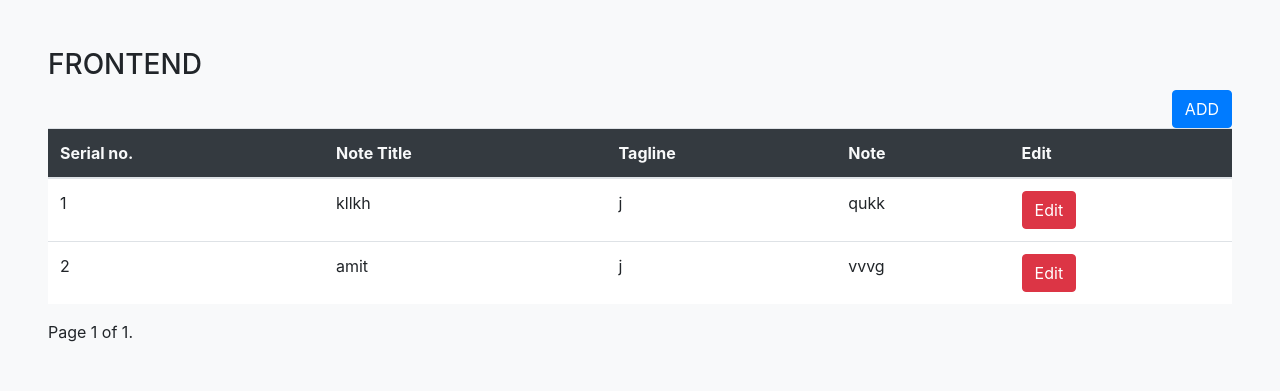
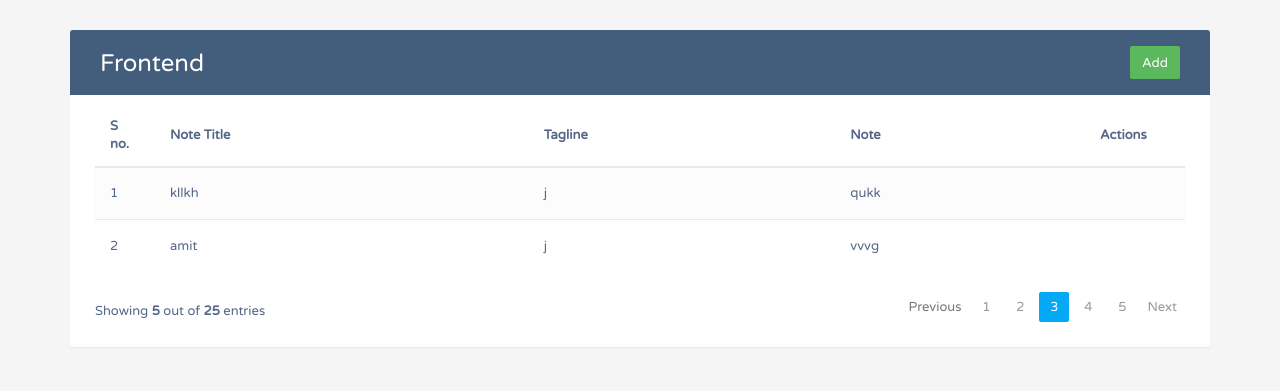
Before and after one commit to vkmaury/frontend1, a Django app: page / in a window 1280 px wide. Shown: the top 391 px of the page. Run offline with Django 3.2, Linux system fonts and the light colour scheme; data comes from the database, SQL or seed files in the repository; both versions use the stored data as it was after the commit; some libraries are stand-ins or nearby versions.

Commit message:
new changes

```diff
--- a/frontend/frontendapp/models.py
+++ b/frontend/frontendapp/models.py
@@ -5,3 +5,6 @@ class front_end(models.Model):
     note_title = models.CharField(max_length=120)
     tag_line = models.CharField(max_length=122)
     note = models.CharField(max_length=100)
+
+    def __str__(self):
+        return self.note_title
--- a/frontend/frontendapp/templates/home.html
+++ b/frontend/frontendapp/templates/home.html
@@ -1,210 +1,381 @@
 <!DOCTYPE html>
 <html lang="en">
 <head>
-    <meta charset="UTF-8">
-    <title>frontend</title>
-    <meta name="viewport" content="width=device-width,initial-scale=1,shrink-to-fit=no">
-    <link rel="stylesheet" href="https://cdn.jsdelivr.net/npm/bootstrap@4.6.2/dist/css/bootstrap.min.css"
-          integrity="sha384-xOolHFLEh07PJGoPkLv1IbcEPTNtaed2xpHsD9ESMhqIYd0nLMwNLD69Npy4HI+N" crossorigin="anonymous">
-    <script src="https://cdn.jsdelivr.net/npm/jquery@3.5.1/dist/jquery.slim.min.js"
-            integrity="sha384-DfXdz2htPH0lsSSs5nCTpuj/zy4C+OGpamoFVy38MVBnE+IbbVYUew+OrCXaRkfj"
-            crossorigin="anonymous"></script>
-    <script src="https://cdn.jsdelivr.net/npm/bootstrap@4.6.2/dist/js/bootstrap.bundle.min.js"
-            integrity="sha384-Fy6S3B9q64WdZWQUiU+q4/2Lc9npb8tCaSX9FK7E8HnRr0Jz8D6OP9dO5Vg3Q9ct"
-            crossorigin="anonymous"></script>
+<meta charset="utf-8">
+<meta http-equiv="X-UA-Compatible" content="IE=edge">
+<meta name="viewport" content="width=device-width, initial-scale=1">
+<title>Bootstrap CRUD Data Table for Database with Modal Form</title>
+<link rel="stylesheet" href="https://fonts.googleapis.com/css?family=Roboto|Varela+Round">
+<link rel="stylesheet" href="https://fonts.googleapis.com/icon?family=Material+Icons">
+<link rel="stylesheet" href="https://maxcdn.bootstrapcdn.com/font-awesome/4.7.0/css/font-awesome.min.css">
+<link rel="stylesheet" href="https://maxcdn.bootstrapcdn.com/bootstrap/3.3.7/css/bootstrap.min.css">
+<script src="https://ajax.googleapis.com/ajax/libs/jquery/1.12.4/jquery.min.js"></script>
+<script src="https://maxcdn.bootstrapcdn.com/bootstrap/3.3.7/js/bootstrap.min.js"></script>
     <style>
-    @media only screen and (max-width:800px){
-    #no-more-tables tbody,
-    #no-more-tables tr,
-    #no-more-tables td{
-             display:block;
+         body {
+        color: #566787;
+		background: #f5f5f5;
+		font-family: 'Varela Round', sans-serif;
+		font-size: 13px;
 	}
-    #no-more-tables thead tr{
-              position:absolute;
-              top: -9999px;
-              left: -9999px;
+	.table-wrapper {
+        background: #fff;
+        padding: 20px 25px;
+        margin: 30px 0;
+		border-radius: 3px;
+        box-shadow: 0 1px 1px rgba(0,0,0,.05);
     }
-    #no-more-tables td{
+	.table-title {
+		padding-bottom: 15px;
+		background: #435d7d;
+		color: #fff;
+		padding: 16px 30px;
+		margin: -20px -25px 10px;
+		border-radius: 3px 3px 0 0;
+    }
+    .table-title h2 {
+		margin: 5px 0 0;
+		font-size: 24px;
+	}
+	.table-title .btn-group {
+		float: right;
+	}
+	.table-title .btn {
+		color: #fff;
+		float: right;
+		font-size: 13px;
+		border: none;
+		min-width: 50px;
+		border-radius: 2px;
+		border: none;
+		outline: none !important;
+		margin-left: 10px;
+	}
+	.table-title .btn i {
+		float: left;
+		font-size: 21px;
+		margin-right: 5px;
+	}
+	.table-title .btn span {
+		float: left;
+		margin-top: 2px;
+	}
+    table.table tr th, table.table tr td {
+        border-color: #e9e9e9;
+		padding: 12px 15px;
+		vertical-align: middle;
+    }
+	table.table tr th:first-child {
+		width: 60px;
+	}
+	table.table tr th:last-child {
+		width: 100px;
+	}
+    table.table-striped tbody tr:nth-of-type(odd) {
+    	background-color: #fcfcfc;
+	}
+	table.table-striped.table-hover tbody tr:hover {
+		background: #f5f5f5;
+	}
+    table.table th i {
+        font-size: 13px;
+        margin: 0 5px;
+        cursor: pointer;
+    }
+    table.table td:last-child i {
+		opacity: 0.9;
+		font-size: 22px;
+        margin: 0 5px;
+    }
+	table.table td a {
+		font-weight: bold;
+		color: #566787;
+		display: inline-block;
+		text-decoration: none;
+		outline: none !important;
+	}
+	table.table td a:hover {
+		color: #2196F3;
+	}
+	table.table td a.edit {
+        color: #FFC107;
+    }
+    table.table td a.delete {
+        color: #F44336;
+    }
+    table.table td i {
+        font-size: 19px;
+    }
+	table.table .avatar {
+		border-radius: 50%;
+		vertical-align: middle;
+		margin-right: 10px;
+	}
+    .pagination {
+        float: right;
+        margin: 0 0 5px;
+    }
+    .pagination li a {
+        border: none;
+        font-size: 13px;
+        min-width: 30px;
+        min-height: 30px;
+        color: #999;
+        margin: 0 2px;
+        line-height: 30px;
+        border-radius: 2px !important;
+        text-align: center;
+        padding: 0 6px;
+    }
+    .pagination li a:hover {
+        color: #666;
+    }
+    .pagination li.active a, .pagination li.active a.page-link {
+        background: #03A9F4;
+    }
+    .pagination li.active a:hover {
+        background: #0397d6;
+    }
+	.pagination li.disabled i {
+        color: #ccc;
+    }
+    .pagination li i {
+        font-size: 16px;
+        padding-top: 6px
+    }
+    .hint-text {
+        float: left;
+        margin-top: 10px;
+        font-size: 13px;
+    }
+	/* Custom checkbox */
+	.custom-checkbox {
 		position: relative;
-               padding-left:50%;
 	}
-    #no-more-tables td:before{
-               content: attr(data-title);
+	.custom-checkbox input[type="checkbox"] {
+		opacity: 0;
+		position: absolute;
+		margin: 5px 0 0 3px;
+		z-index: 9;
+	}
+	.custom-checkbox label:before{
+		width: 18px;
+		height: 18px;
+	}
+	.custom-checkbox label:before {
+		content: '';
+		margin-right: 10px;
+		display: inline-block;
+		vertical-align: text-top;
+		background: white;
+		border: 1px solid #bbb;
+		border-radius: 2px;
+		box-sizing: border-box;
+		z-index: 2;
+	}
+	.custom-checkbox input[type="checkbox"]:checked + label:after {
+		content: '';
 		position: absolute;
 		left: 6px;
-               font-weight: bold;
+		top: 3px;
+		width: 6px;
+		height: 11px;
+		border: solid #000;
+		border-width: 0 3px 3px 0;
+		transform: inherit;
+		z-index: 3;
+		transform: rotateZ(45deg);
 	}
-    #no-more-tables tr{
-                border-bottom:1px solid #ccc;
+	.custom-checkbox input[type="checkbox"]:checked + label:before {
+		border-color: #03A9F4;
+		background: #03A9F4;
 	}
+	.custom-checkbox input[type="checkbox"]:checked + label:after {
+		border-color: #fff;
 	}
-
-
-
-
-
-
-
-
-
-
+	.custom-checkbox input[type="checkbox"]:disabled + label:before {
+		color: #b8b8b8;
+		cursor: auto;
+		box-shadow: none;
+		background: #ddd;
+	}
+	/* Modal styles */
+	.modal .modal-dialog {
+		max-width: 400px;
+	}
+	.modal .modal-header, .modal .modal-body, .modal .modal-footer {
+		padding: 20px 30px;
+	}
+	.modal .modal-content {
+		border-radius: 3px;
+	}
+	.modal .modal-footer {
+		background: #ecf0f1;
+		border-radius: 0 0 3px 3px;
+	}
+    .modal .modal-title {
+        display: inline-block;
+    }
+	.modal .form-control {
+		border-radius: 2px;
+		box-shadow: none;
+		border-color: #dddddd;
+	}
+	.modal textarea.form-control {
+		resize: vertical;
+	}
+	.modal .btn {
+		border-radius: 2px;
+		min-width: 100px;
+	}
+	.modal form label {
+		font-weight: normal;
+	}
     </style>
 </head>
   <body>
-{% if msg %}
-<div class="alert alert-warning alert-dismissible fade show" role="alert">
-    <strong>Success!</strong> {{msg}}.
-    <button type="button" class="close" data-dismiss="alert" aria-label="Close">
-        <span aria-hidden="true">&times;</span>
-    </button>
+    <div class="container">
+        <div class="table-wrapper">
+            <div class="table-title">
+                <div class="row">
+                    <div class="col-sm-6">
+						<h2>Frontend</h2>
 					</div>
-{% endif %}
+					<div class="col-sm-6">
+						<a href="#addEmployeeModal" class="btn btn-success" data-toggle="modal"> <span>Add</span></a>
+                    </div>
+                </div>
+            </div>
+            <table class="table table-striped table-hover">
+                <thead>
+                    <tr>
+                        <th>S no.</th>
+                        <th>Note Title</th>
+                        <th>Tagline</th>
+						<th>Note</th>
+                        <th>Actions</th>
+                    </tr>
+                </thead>
+                <tbody>
+                {% for i in data %}
+                    <tr>
+                        <td>{{forloop.counter}} </td>
+                        <td>{{i.note_title}}</td>
+                        <td>{{i.tag_line}}</td>
+						<td>{{i.note}}</td>
 
-
-<section class="bg-light p-5">
-    <h3>FRONTEND</h3>
-    <div class="float-right">
-        <form action="save" method="POST">
-            {% csrf_token %}
-            <button type="button" class="btn btn-primary" data-toggle="modal" data-target="#exampleModal">
-                ADD
-            </button>
-
-            <!-- Modal -->
-            <div class="modal fade" id="exampleModal" tabindex="-1" aria-labelledby="exampleModalLabel"
-                 aria-hidden="true">
+                        <td>
+                            <a href="#editEmployeeModal-{{ forloop.counter }}" class="edit" data-toggle="modal"><i class="material-icons" data-toggle="tooltip" title="Edit">&#xE254;</i></a>
+                            <a href="#deleteEmployeeModal-{{ forloop.counter }}" class="delete" data-toggle="modal"><i class="material-icons" data-toggle="tooltip" title="Delete">&#xE872;</i></a>
+                        </td>
+                    </tr>
+                {% endfor %}
+                </tbody>
+            </table>
+			<div class="clearfix">
+                <div class="hint-text">Showing <b>5</b> out of <b>25</b> entries</div>
+                <ul class="pagination">
+                    <li class="page-item disabled"><a href="#">Previous</a></li>
+                    <li class="page-item"><a href="#" class="page-link">1</a></li>
+                    <li class="page-item"><a href="#" class="page-link">2</a></li>
+                    <li class="page-item active"><a href="#" class="page-link">3</a></li>
+                    <li class="page-item"><a href="#" class="page-link">4</a></li>
+                    <li class="page-item"><a href="#" class="page-link">5</a></li>
+                    <li class="page-item"><a href="#" class="page-link">Next</a></li>
+                </ul>
+            </div>
+        </div>
+    </div>
+	<!-- add Modal HTML -->
+	<div id="addEmployeeModal" class="modal fade">
 		<div class="modal-dialog">
 			<div class="modal-content">
+				<form action="save"  method="POST">
+					{% csrf_token %}
 					<div class="modal-header">
-                            <h5 class="modal-title" id="exampleModalLabel">Add Notes</h5>
-                            <button type="button" class="close" data-dismiss="modal" aria-label="Close">
-                                <span aria-hidden="true">&times;</span>
-                            </button>
+						<h4 class="modal-title">Add Note</h4>
+						<button type="button" class="close" data-dismiss="modal" aria-hidden="true">&times;</button>
 					</div>
 					<div class="modal-body">
-
 						<div class="form-group">
-                                <label for="title">Note Title</label>
-                                <input type="text" name="title" class="form-control" id="title"
-                                       aria-describedby="emailHelp" placeholder="Note Title">
+							<label>Note Title</label>
+							<input type="text"  name="nm"   class="form-control" required>
 						</div>
 						<div class="form-group">
-                                <label for="tag">Tagline</label>
-                                <input type="text" name="tag" class="form-control" id="tag" placeholder="Tagline">
+							<label>Tagline</label>
+							<input type="text" name="tg" class="form-control" required>
 						</div>
 						<div class="form-group">
-                                <label for="note">Note</label>
-                                <textarea type="textarea" name="note" class="form-control" id="note"
-                                          placeholder="Note"></textarea>
-                            </div>
-                            <button type="submit" class="btn btn-primary">Submit</button>
-        </form>
+							<label>Note</label>
+							<textarea class="form-control" name="nt" required></textarea>
 						</div>
 
 					</div>
+					<div class="modal-footer">
+						<input type="button" class="btn btn-default" data-dismiss="modal" value="Cancel">
+						<input type="submit" class="btn btn-success" value="Add">
+					</div>
+				</form>
 			</div>
 		</div>
 	</div>
-    <div class="table-responsive" id="no-more-tables">
-        <table class="table bg-white">
-            <thead class="bg-dark text-light">
-            <tr>
-                <th>Serial no.</th>
-                <th>Note Title</th>
-                <th>Tagline</th>
-                <th>Note</th>
-                <th>Edit</th>
-            </tr>
-            </thead>
-            <tbody>
-            {% if data == "0" %}
-            <tr>
-                <td colspan="6" align="center">
-                    Data Not Found
-                </td>
-            </tr>
-            {% endif%}
-
+	<!-- Edit Modal HTML -->
 	{% for i in data %}
-            <tr>
-
-                <td data-title="Serial no.">{{forloop.counter}}</td>
-                <td data-title="Note Title">{{ i.note_title}}</td>
-                <td data-title="Tagline">{{ i.tag_line}}</td>
-                <td data-title="Note">{{ i.note }}</td>
-                <td data-title="Edit">
-                    <form action="update" method="POST">
-                        {% csrf_token %}
-                        <button type="button" class="btn btn-danger" data-toggle="modal" data-target="#exampleModal1">
-                            Edit
-                        </button>
-
-
-                        <!-- Modal -->
-                        <div class="modal fade" id="exampleModal1" tabindex="-1" aria-labelledby="exampleModalLabel"
-                             aria-hidden="true">
+	<div id="editEmployeeModal-{{ forloop.counter }}" class="modal fade">
 		<div class="modal-dialog">
 			<div class="modal-content">
+				<form action="/update/{{i.id}}" method="POST">
+					{% csrf_token %}
 					<div class="modal-header">
-                                        <h5 class="modal-title" id="exampleModalLabel1">Update Note</h5>
-                                        <button type="button" class="close" data-dismiss="modal" aria-label="Close">
-                                            <span aria-hidden="true">&times;</span>
-                                        </button>
+						<h4 class="modal-title">Edit Note</h4>
+						<button type="button" class="close" data-dismiss="modal" aria-hidden="true">&times;</button>
 					</div>
 					<div class="modal-body">
-
 						<div class="form-group">
-                                            <label for="title_edit">Note Title</label>
-                                            <input type="title" name="title_edit" class="form-control" id="title_edit"
-                                                   placeholder="Note Title">
+							<label>Note Title</label>
+							<input type="text" name="nm" value="{{i.note_title}}" class="form-control" required>
 						</div>
 						<div class="form-group">
-                                            <label for="tag_edit">Tagline</label>
-                                            <input type="tagline" name="tag_edit" class="form-control" id="tag_edit"
-                                                   placeholder="TagLine">
+							<label>Tagline</label>
+							<input type="text" name="tg" value="{{i.tag_line}}" class="form-control" required>
 						</div>
-
 						<div class="form-group">
-                                            <label for="note_edit">Note</label>
-                                            <textarea class="form-control" name="note_edit" id="note_edit"
-                                                      placeholder="Note"></textarea>
-                                        </div>
-                                        <button type="submit" class="btn btn-primary">Edit</button>
-                    </form>
-
+							<label>Note</label>
+							<textarea class="form-control" name="nt" required>{{i.note}}</textarea>
 						</div>
 
 					</div>
+					<div class="modal-footer">
+						<input type="button" class="btn btn-default" data-dismiss="modal" value="Cancel">
+						<input type="submit" class="btn btn-info" value="Save">
 					</div>
-
-    </td>
-
-    </tr>
-
+				</form>
+			</div>
+		</div>
+	</div>
 	{% endfor %}
-
-    </tbody>
-    </table>
-
+	<!-- Delete Modal HTML -->
+	{% for i in data %}
+	<div id="deleteEmployeeModal-{{forloop.counter}}" class="modal fade">
+		<div class="modal-dialog">
+			<div class="modal-content">
+				<form>
+					<div class="modal-header">
+						<h4 class="modal-title">Delete Employee</h4>
+						<button type="button" class="close" data-dismiss="modal" aria-hidden="true">&times;</button>
 					</div>
-    <div class="pagination">
-    <span class="step-links">
-        {% if data.has_previous %}
-            <a href="?page=1">&laquo; first</a>
-            <a href="?page={{ data.previous_page_number }}">previous</a>
-        {% endif %}
-
-        <span class="current">
-            Page {{data.number }} of {{data.paginator.num_pages }}.
-        </span>
-
-        {% if data.has_next %}
-            <a href="?page={{ data.next_page_number }}">next</a>
-            <a href="?page={{ data.paginator.num_pages }}">last &raquo;</a>
-        {% endif %}
-    </span>
+					<div class="modal-body">
+						<p>Are you sure you want to delete these Records?</p>
+						<p class="text-warning"><small>{{i.note_title}} Are Delete ?</small></p>
 					</div>
-
-</section>
+					<div class="modal-footer">
+						<input type="button" class="btn btn-default" data-dismiss="modal" value="Cancel">
+						<a href="/delete/{{i.id}}" type="submit" class="btn btn-danger">Delete</a>
+					</div>
+				</form>
+			</div>
+		</div>
+	</div>
+  {% endfor %}
 </body>
 </html>
--- a/frontend/frontendapp/urls.py
+++ b/frontend/frontendapp/urls.py
@@ -4,7 +4,9 @@ from . import views
 urlpatterns = [
     path('', views.home, name='home'),
     path('save', views.save, name='save'),
-    path('update', views.update, name='update'),
+    path('update/<str:id>', views.update, name='update'),
+    path('edit', views.edit, name='edit'),
+    path('delete/<str:id>', views.delete, name='delete'),
 
 
 
--- a/frontend/frontendapp/views.py
+++ b/frontend/frontendapp/views.py
@@ -5,45 +5,44 @@ from django.core.paginator import Paginator
 
 # Create your views here.
 def home(request):
-    if front_end.objects.all():
-        data = front_end.objects.all()
-        paginator = Paginator(data, 6)
-        page_number = request.GET.get('page')
-        data = paginator.get_page(page_number)
-        if request.session.get("message"):
-            msg = request.session.get("message")
-            return render(request, 'home.html', {'data': data, 'msg': msg})
-        else:
-            return render(request, 'home.html', {'data': data})
-
-    else:
-        data = "0"
-        return render(request, 'home.html', {'data': data})
+    data = front_end.objects.all()
+    context = {
+        'data':data,
+    }
+    return render(request,'home.html',context)
 
 
 def save(request):
     if request.method == "POST":
-        nm = request.POST['title']
-        tg = request.POST['tag']
-        nt = request.POST['note']
+        nm = request.POST['nm']
+        tg = request.POST['tg']
+        nt = request.POST['nt']
         front_end(note_title=nm, tag_line=tg, note=nt).save()
-        return redirect(home)
+        return redirect('home')
+
+def update(request,id):
+    if request.method == 'POST':
+        nm = request.POST['nm']
+        tg = request.POST['tg']
+        nt = request.POST['nt']
+        front_end(id=id,note_title=nm, tag_line=tg, note=nt).save()
+        return redirect('home')
 
 
-def update(request):
-    if request.method == "POST":
-        title_edit = request.POST['title_edit']
-        tag_edit = request.POST['tag_edit']
-        note_edit = request.POST['note_edit']
-        if front_end.objects.filter(note_title=title_edit):
-            front_end.objects.filter(note_title=title_edit).update(note_title=title_edit, tag_line=tag_edit,
-                                                                   note=note_edit)
-            Messages = "data Update"
-            request.session["message"] = Messages
-            return redirect('home')
-        else:
-            Messages = "data Not Found"
-            request.session["message"] = Messages
-            return redirect('home')
-    else:
-        return redirect('home')
+    return redirect(request,'home.html')
+
+
+def edit(request):
+    data = front_end.objects.all()
+    context = {
+        'data': data,
+    }
+    return redirect(request,'home.html',context)
+
+def delete(request,id):
+    data = front_end.objects.filter(id=id)
+    data.delete()
+    context = {
+        'data': data,
+    }
+    return redirect('home')
```
Also changed, not shown: frontend/db.sqlite3. Lines whose indentation alone changed are shown as unchanged.
